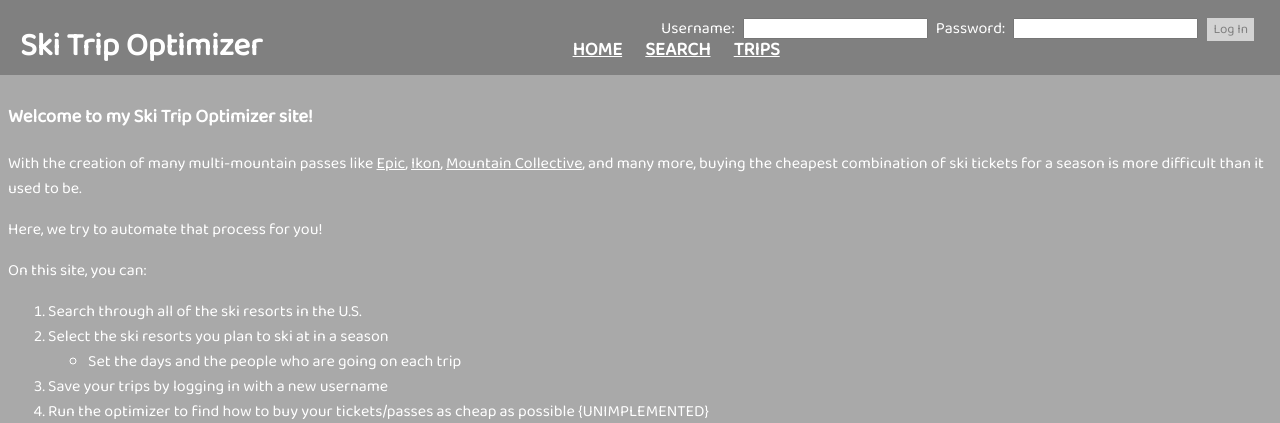
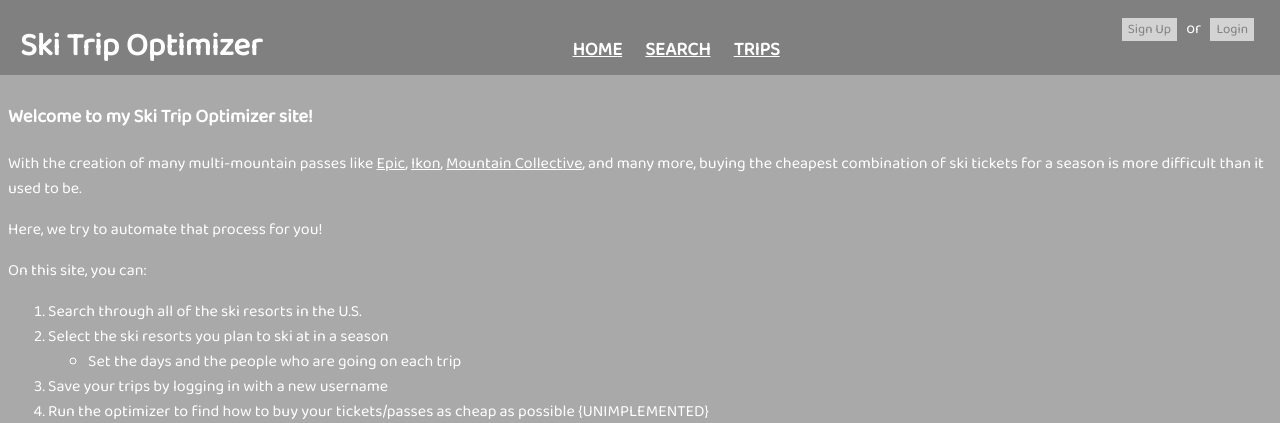
Before and after one commit to drewscottt/Ski-Resorts, a Flask app: template flaskapp/templates/index.html in a window 1280 px wide. Shown: the top 423 px of the page. Run offline with Flask 2, Linux system fonts and the light colour scheme; the template is opened without the code that fills it, so the values that code supplies are empty.

Commit message:
signup/login boxes css

```diff
--- a/flaskapp/static/style.css
+++ b/flaskapp/static/style.css
@@ -54,7 +54,7 @@ a {
 	padding-right: 20px;
 }
 
-#username_form {
+#user_buttons {
 	position: absolute;
 	top: 0px;
 	right: 0px;
@@ -62,9 +62,26 @@ a {
 	padding-right: 20px;
 }
 
-#username_form > * {
+#user_buttons > * {
 	display: inline-block;
 	margin-right: 5px;
+}
+
+#user_boxes > * {
+	z-index: 1;
+
+	position: absolute;
+	top: 20%;
+	left: 35%;
+
+	width: 30%;
+
+	background-color: grey;
+	border: 1px black solid;
+}
+
+#user_boxes > * > * {
+	margin-left: 5px;
 }
 
 #body {
--- /dev/null
+++ b/flaskapp/static/user.js
@@ -0,0 +1,34 @@
+/**
+ * File: user.js
+ * Author: Drew Scott
+ * Description: Contains user sign up/login functions
+ */
+
+function signUp() {
+	console.log("Sign up");
+
+	var signUpBox = document.getElementById("signup_box");
+	signUpBox.style.display = "block";
+
+	var loginBox = document.getElementById("login_box");
+	loginBox.style.display = "none";
+}
+
+function login() {
+	console.log("Login");
+
+	var loginBox = document.getElementById("login_box");
+	loginBox.style.display = "block";
+
+	var signUpBox = document.getElementById("signup_box");
+	signUpBox.style.display = "none";
+}
+
+function cancelUser() {
+	var loginBox = document.getElementById("login_box");
+	loginBox.style.display = "none";
+
+	var signUpBox = document.getElementById("signup_box");
+	signUpBox.style.display = "none";
+
+}
--- a/flaskapp/templates/bottom.html
+++ b/flaskapp/templates/bottom.html
@@ -3,3 +3,5 @@
 
 	<p id="github">View on <a target="blank" href="https://github.com/drewscottt/Ski-Resorts">GitHub</p>
 </div>
+
+<script src="{{ url_for('static', filename='user.js') }}" type="text/javascript"></script>
--- a/flaskapp/templates/top.html
+++ b/flaskapp/templates/top.html
@@ -30,8 +30,49 @@
 		{% endif %}
 	</form>
 	{% else %}
+	<div id="user_buttons">
+		<button type="button" name="signup_button" onclick="signUp();">Sign Up</button>
+		<p>or</p>
+		<button type="button" name="login_button" onclick="login();">Login</button>
+	</div>
+
+	{% endif %}
+</div>
+
+<div id="user_boxes">
+	<div id="signup_box" style="display: none;">
+		<p>Sign up</p>
+
+		<form id="signup_form" method="POST">
+			<p>DISCLAIMER: This site doesn't currently support HTTPS encryption! Do NOT enter passwords you deem important. You will not need to secure any sensitive data on this site.</p>
+
+			<p>Email:</p>
+			<input type="text" name="email"></input>
+
+			<p>Username:</p>
+			<input type="text" name="username"></input>
+
+			<p>Password:</p>
+			<input type="text" name="password"></input>
+
+			<input class="button" type="submit" value="Create Account"></input>
+
+			{% if _type is defined and _type is not none and _type|length > 0 %}
+			<input type="hidden" name="search" value="{{ search }}"></input>
+
+			<input type="hidden" name="_type" value="{{ _type }}"></input>
+			{% endif %}
+		</form>
+
+		<button type="button" name="cancel_user" onclick="cancelUser();">Cancel</button>
+	</div>
+
+
+	<div id="login_box" style="display: none;">
+		<p>Login</p>
+
 		<form id="username_form" method="GET">
-		<p>Username:</p>
+			<p>Username or Email:</p>
 			<input type="text" name="username"></input>
 
 			<p>Password:</p>
@@ -45,5 +86,7 @@
 			<input type="hidden" name="_type" value="{{ _type }}"></input>
 			{% endif %}
 		</form>
-	{% endif %}
+
+		<button type="button" name="cancel_user" onclick="cancelUser();">Cancel</button>
 	</div>
+</div>
```
Also changed, not shown: flaskapp/main.py (+8 -0 lines), 1 other file. Lines whose indentation alone changed are shown as unchanged.
